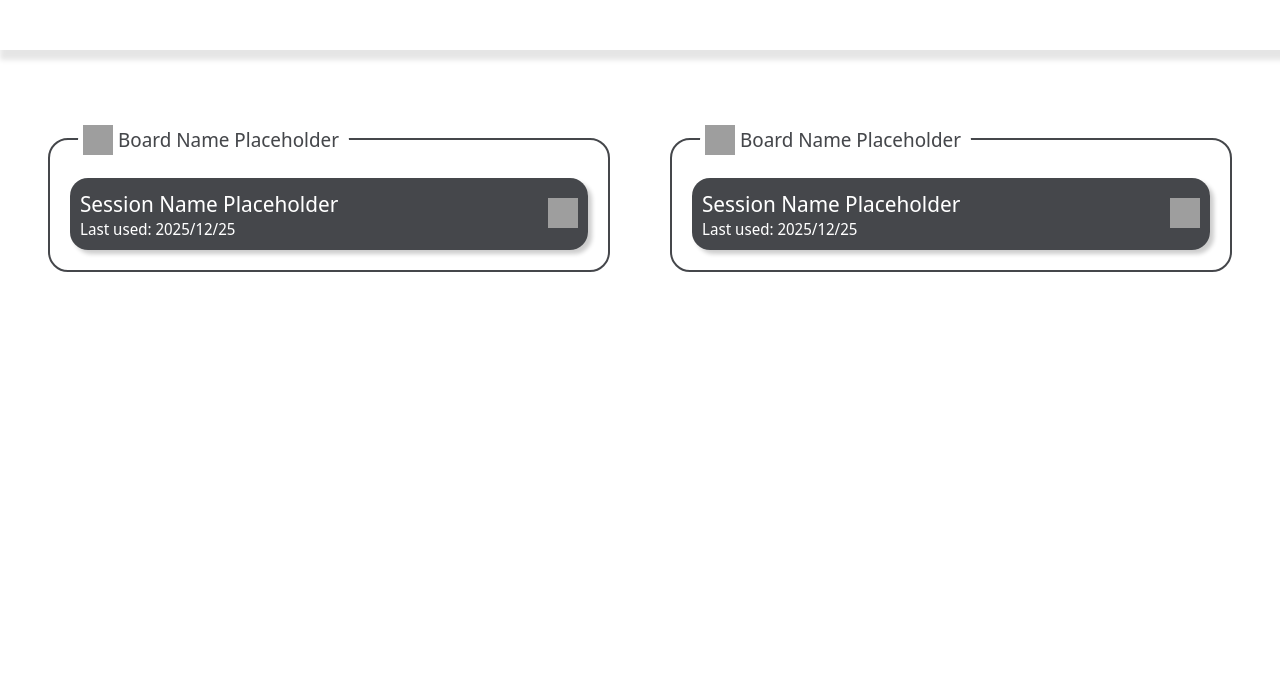
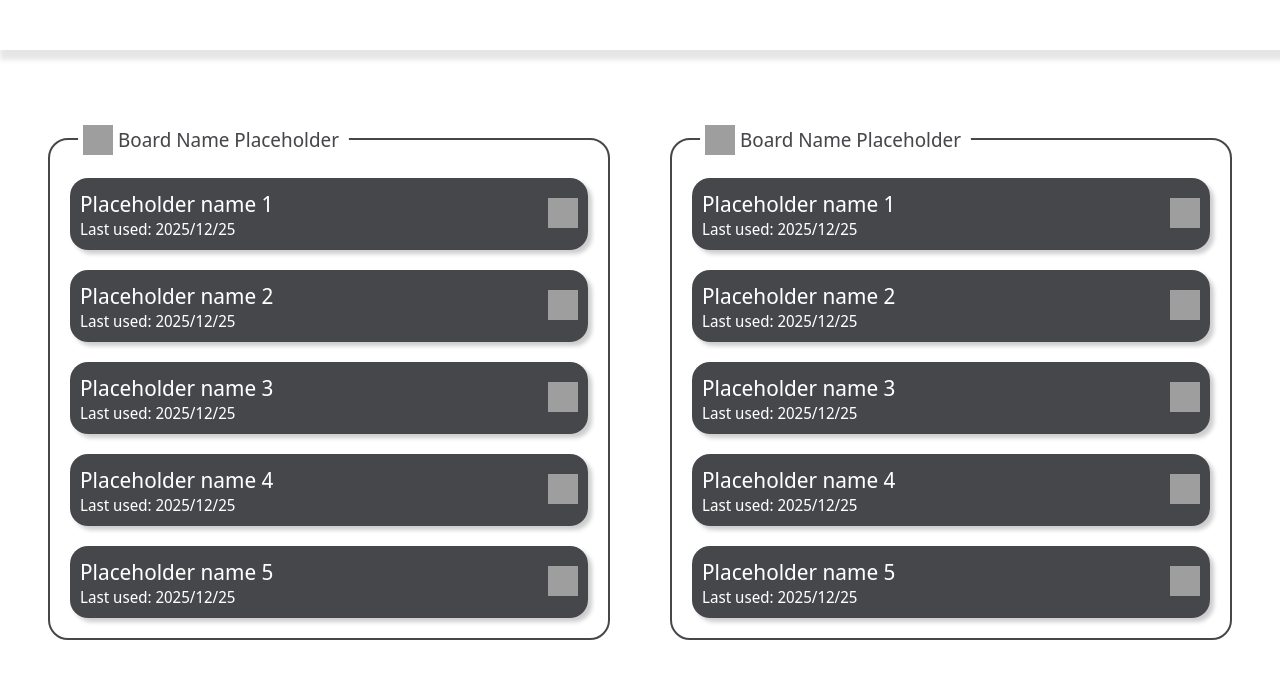
Before and after one commit to HaowenRong/sgot, a SvelteKit app: page / in a window 1280 px wide. Shown: the top 678 px of the page. Built offline with nearby package versions, Linux system fonts and the light colour scheme; grey boxes are pictures that could not be loaded.

Commit message:
Seperated elements in to relevant components, and parameterised variables

```diff
--- /dev/null
+++ b/src/components/sessions/session.svelte
@@ -0,0 +1,121 @@
+<script>
+
+   /**
+     * @type {string}
+     */
+    export var sessionName;
+
+   /**
+     * @type {string}
+     */
+    export var lastUsed;
+</script>
+
+
+<div class="sessionBoard">
+  <div class="heading">
+    <div class="title">
+      {sessionName}
+    </div>
+    <div class="lastUsed">
+      Last used: {lastUsed}
+    </div>
+    <svg class="settingsIcon" />
+  </div>
+</div>
+
+<style>
+    .sessionBoard {
+    position: relative;
+    width: 100%;
+    height: auto;
+    border-radius: 18px;
+    background-color: rgba(255, 255, 255, 1);
+    box-shadow: 4px 4px 4px 0px rgba(0, 0, 0, 0.2);
+    display: flex;
+    flex-direction: column;
+    align-items: start;
+    justify-content: start;
+    flex-wrap: nowrap;
+    align-self: start;
+    overflow: hidden;
+  }
+
+  .sessionBoard .heading {
+    position: relative;
+    width: 100%;
+    height: auto;
+    background-color: rgba(69, 71, 75, 1);
+    display: flex;
+    flex-direction: column;
+    align-items: baseline;
+    justify-content: space-between;
+    gap: 0px;
+    padding: 10px;
+    flex-wrap: nowrap;
+  }
+
+  .sessionBoard .heading .title {
+    color: rgba(255, 255, 255, 1);
+    font-family: 'Noto Sans Display';
+    font-style: normal;
+    font-size: 22px;
+    font-weight: 400;
+
+    width: 100%;
+    letter-spacing: 0px;
+  }
+
+  .sessionBoard .heading .title:hover {
+    cursor: pointer;
+  }
+
+  .sessionBoard .heading .lastUsed {
+    color: rgba(255, 255, 255, 1);
+    font-family: 'Noto Sans Display';
+    font-style: normal;
+    font-size: 16px;
+    font-weight: 400;
+    letter-spacing: 0px;
+  }
+
+  .sessionBoard .heading .settingsIcon {
+    position: fixed;
+    align-self: self-end;
+    background: url(https://api.iconify.design/carbon:settings.svg) center/cover no-repeat;
+    order: 9999;
+    width: 30px;
+    height: 30px;
+    margin: 10px;
+    margin-right: 20px;
+  }
+
+  .sessionBoard .heading .settingsIcon:hover {
+    cursor: pointer;
+  }
+
+  .sessionBoard .body {
+    position: relative;
+    width: 100%;
+    height: auto;
+    background-color: rgba(255, 255, 255, 1);
+    display: flex;
+    flex-direction: column;
+    align-items: start;
+    justify-content: start;
+    gap: 10px;
+    flex-wrap: nowrap;
+  }
+
+  .sessionBoard .body .button {
+    position: relative;
+    width: 100%;
+    height: auto;
+    border-radius: 50px;
+    background-color: rgba(240, 240, 240, 1);
+  }
+
+  .sessionBoard .body .button:hover {
+    cursor: pointer;
+  }
+</style>
--- a/src/components/sessions/sessionBoard.svelte
+++ b/src/components/sessions/sessionBoard.svelte
@@ -1,7 +1,8 @@
 <script>
+  import Session from "./session.svelte";
+
 	var boardName = "Board Name Placeholder";
-  var sessionName = "Session Name Placeholder";
-  var lastUsed = "2025/12/25";
+  const testArray = [1, 2, 3, 4, 5];
 </script>
 
 <div class=boardContainer>
@@ -16,16 +17,10 @@
   <div class=board>
     <div class="inner">
 
-      <div class="sessionBoard">
-        <div class="heading">
-          <div class="title">
-            {sessionName}
-          </div>
-          <div class="lastUsed">
-            Last used: {lastUsed}
-          </div>
-          <svg class="settingsIcon" />
-        </div>
+      {#each testArray as num}
+        <Session sessionName="Placeholder name {num}"
+                 lastUsed   ="2025/12/25"/>
+      {/each}
 
       <!--
       <div class="body">
@@ -37,7 +32,7 @@
         </div>
       </div>
       -->
-      </div>
+
     </div>
   </div>
 </div>
```
Lines whose indentation alone changed are shown as unchanged.
